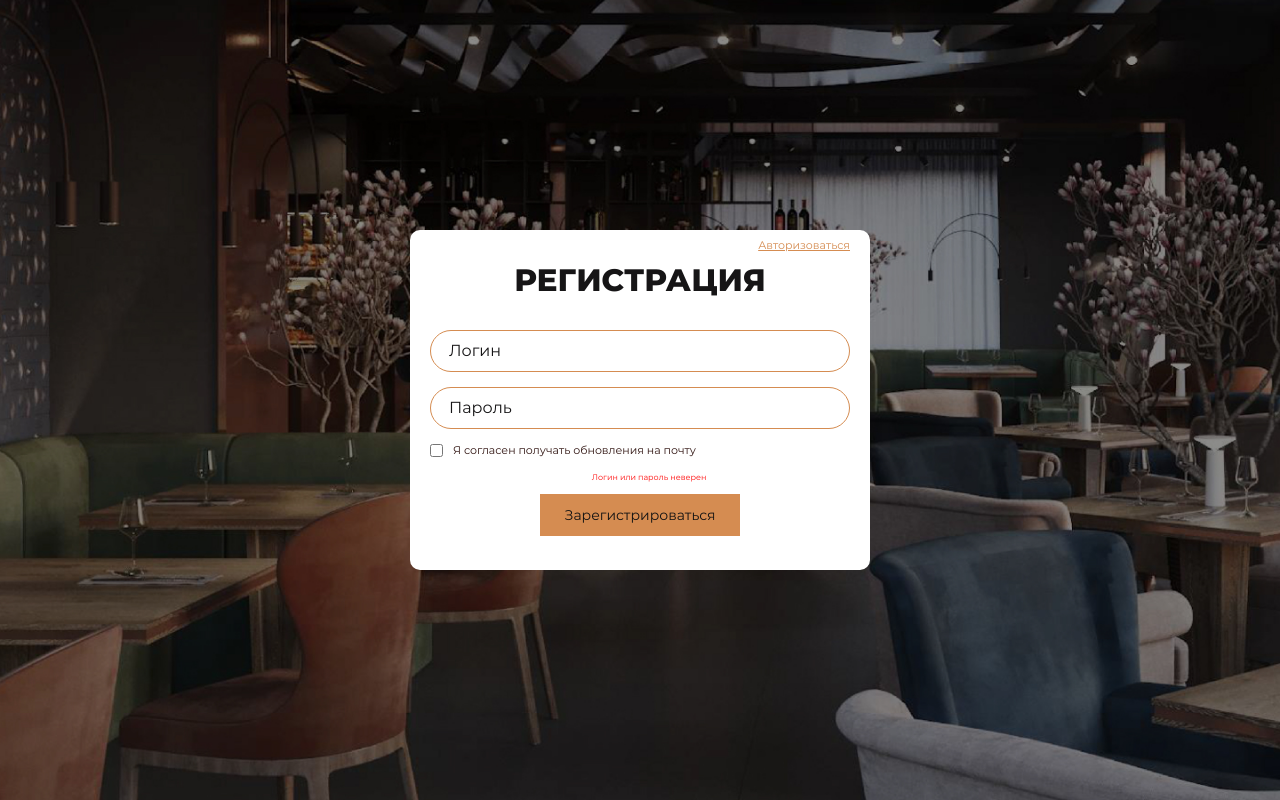
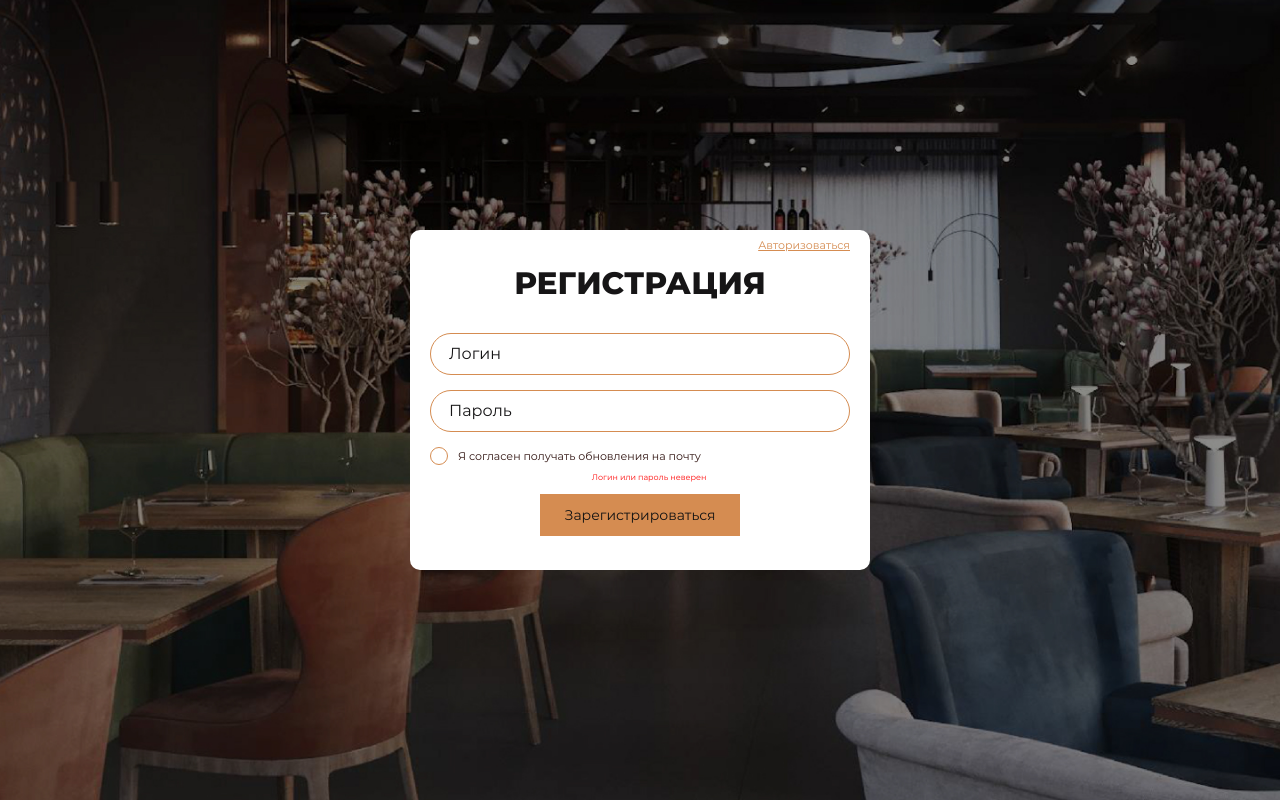
Before and after one commit to azatgilmutdinov/Online-store_REACT-2, a React (Create React App) app: page /registration in a window 1280 px wide. Built offline with nearby package versions, Linux system fonts and the light colour scheme.

Commit message:
add custom checkbox

```diff
--- a/src/components/UI/Button/Button.jsx
+++ b/src/components/UI/Button/Button.jsx
@@ -4,7 +4,11 @@ import styles from './Button.module.css'
 const Button = ({text, type, onclickFunction, disabled}) => {
 
   return (
-    <button disabled={disabled} className={type==='orange' ?  `${styles.button} ${styles.buttonOrange}` : `${styles.button} ${styles.buttonLimpid}`} onClick={onclickFunction}>{text}</button>
+    <button
+      disabled={disabled}
+      className={type==='orange' ?  `${styles.button} ${styles.buttonOrange}` : `${styles.button} ${styles.buttonLimpid}`}
+      onClick={onclickFunction}
+    >{text}</button>
   )
 }
 
--- a/src/components/blocks/FormReg/Form.css
+++ b/src/components/blocks/FormReg/Form.css
@@ -28,7 +28,7 @@
   display: flex;
   justify-content: center;
   align-items: center;
-  margin-top: 15px;
+  margin-top: 18px;
   margin-bottom: 36px;
   font-weight: 700;
   font-size: 31px;
@@ -84,6 +84,7 @@
 
 .form-checkbox {
   display: flex;
+  align-items: center;
 
 }
 
@@ -112,3 +113,48 @@
   transform: translateX(-50%);
 
 }
+
+/*ЧЕКБОКСЫ*/
+.form-checkbox__real {
+  /*Скрываем стандартный чекбокс*/
+  width: 0;
+  height: 0;
+  opacity: 0;
+  position: absolute;
+}
+
+.form-checkbox__custom {
+  position: relative;
+  display: inline-block;
+  width: 18px;
+  height: 18px;
+  border-radius: 50%;
+
+  border: 1px solid #D58C51;
+  vertical-align: sub;
+}
+
+.form-checkbox__custom::before {
+  content: '';
+  /*Рисуем галочку*/
+  display: inline-block;
+  width: 11px;
+  height: 11px;
+  background-color: #D58C51;;
+  border-radius: 50%;
+    /* background-size: contain;
+  background-repeat: no-repeat; */
+
+    /*Выравниваем галочку*/
+  position: absolute;
+  left: 50%;
+  top: 50%;
+  transform: translate(-50%, -50%) scale(0);/*scale - чтобы по умолчанию убрать галочку*/
+  /* margin-left: 0px;
+  margin-top: 0px; */
+}
+
+/*--Активируем custom-checkbox--*/
+.form-checkbox__real:checked  + .form-checkbox__custom::before{
+  transform: translate(-50%, -50%) scale(1);
+}
--- a/src/components/blocks/FormReg/Form.jsx
+++ b/src/components/blocks/FormReg/Form.jsx
@@ -1,17 +1,39 @@
-import React from 'react'
+import React, { useState } from 'react'
 import { Link } from 'react-router-dom'
 import Button from '../../UI/Button/Button'
 import './Form.css'
 
 const Form = ({title, linkText, link, buttonText}) => {
+
+  const [valueMess, setValuMess] = useState('')
+
+  const testFunc = (event) => {
+    setValuMess(event.target.value)
+    console.log('event.target.value', event.target.value);
+    // console.log('valueMess', valueMess);
+  }
+  if (valueMess.length < 5) {
+
+  }
+
   return (
     <form action="#" className="form">
       <Link to={link} className="form__link">{linkText}</Link>
       <h2 className="form__title">{title}</h2>
       <div className="form__wrapperInput form__wrapperInput_email">
-        <input type="email" className="form__input form-input form-input_email" placeholder="Логин"></input>
+        <input
+          type="email"
+          className="form__input form-input form-input_email"
+          placeholder="Логин"
+          value={valueMess}
+          onInput={testFunc}
+        ></input>
 
-        <p className="form__text-error text-error text-error_email-invalid">Логин должен содержать не менее 4-х символов</p>
+        <p
+          className="form__text-error text-error text-error_email-invalid"
+        >
+          Логин должен содержать не менее 4-х символов
+        </p>
         <p className="form__text-error text-error text-error_email-empty">Поле не должно быть пустым</p>
       </div>
 
@@ -45,33 +67,3 @@ const Form = ({title, linkText, link, buttonText}) => {
 }
 
 export default Form
-
-{/* <a href="#" class="form-authorization__registration authorization-registration">Зарегистрироваться</a>
-      <h2 class="form-authorization__title">Войти</h2>
-
-      <p class="form__name form-authorization__name-email">Email</p>
-      <div class="form-authorization__input-wrapper form-authorization__input-wrapper_email">
-        <span class="form-authorization__star form-authorization__star-email">*</span>
-        <input type="email" class="form__input form-authorization__input-email" placeholder="Введите email">
-      </div>
-
-      <p class="form__text-error form-authorization__text-error_email-empty">Поле обязательно для заполнения</p>
-      <p class="form__text-error form-authorization__text-error_email-invalid">Email невалидный</p>
-
-      <p class="form__name form-authorization__name-password">Пароль</p>
-      <div class="form-authorization__input-wrapper form-authorization__input-wrapper_password">
-        <span class="form-authorization__star form-authorization__star-password">*</span>
-        <input type="password" class="form__input form-authorization__input-password" placeholder="Введите пароль">
-      </div>
-
-      <p class="form__text-error form-authorization__text-error_password-empty">Поле обязательно для заполнения</p>
-      <p class="form__text-error form-authorization__text-error_password-invalid">Email или пароль неверный</p>
-
-      <label  class="form-authorization__input-checkbox authorization-input-checkbox">
-        <span class="form-authorization__star form-authorization__star-checkbox">*</span>
-        <input type="checkbox" class="authorization-input-checkbox__real">
-        <span class="authorization-input-checkbox__custom"></span>
-        <p class="authorization-input-checkbox__text">Я согласен с <a href="#">Правилами пользования приложением</a></p>
-      </label>
-      <p class="form__text-error form-authorization__text-error_checkbox-empty">Поле обязательно для заполнения</p>
-      <button type="submit" class="form-authorization__submit-btn">Вход</button> */}
```
